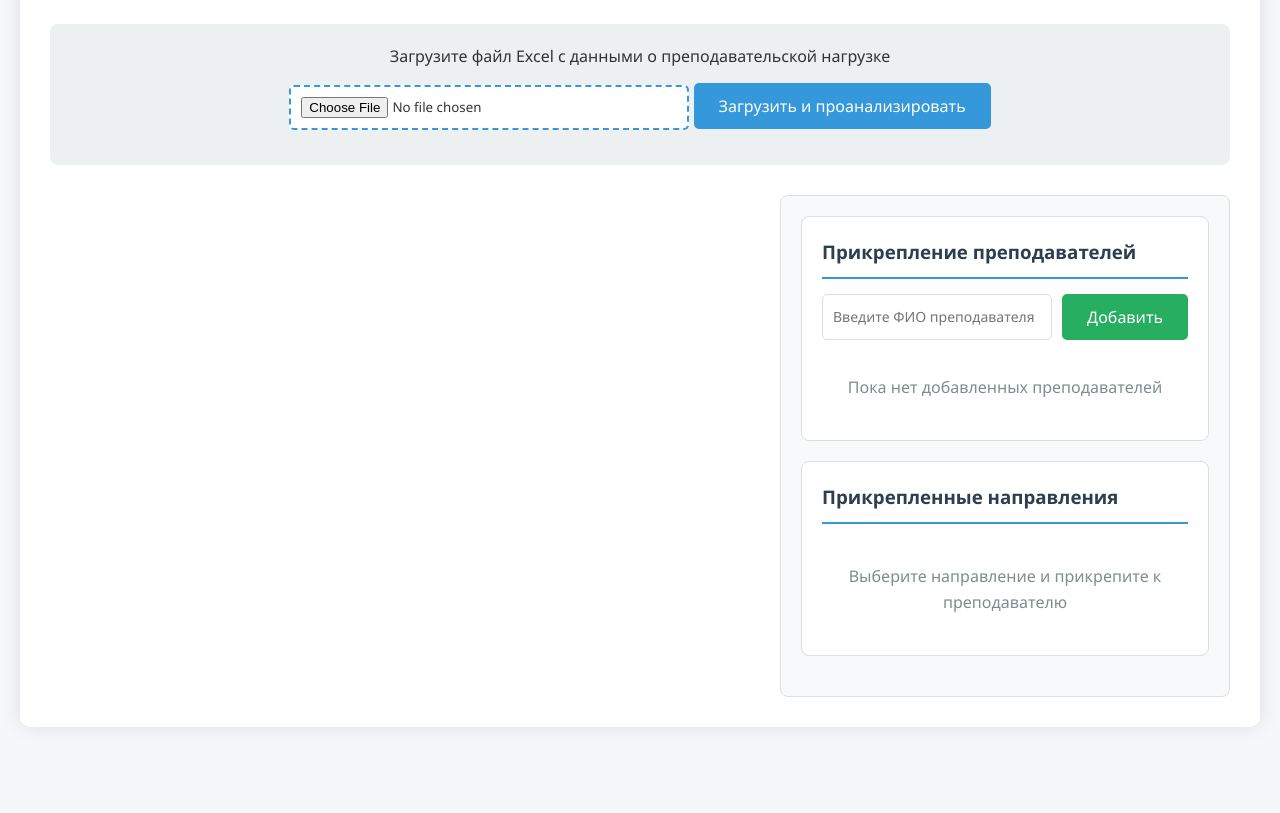
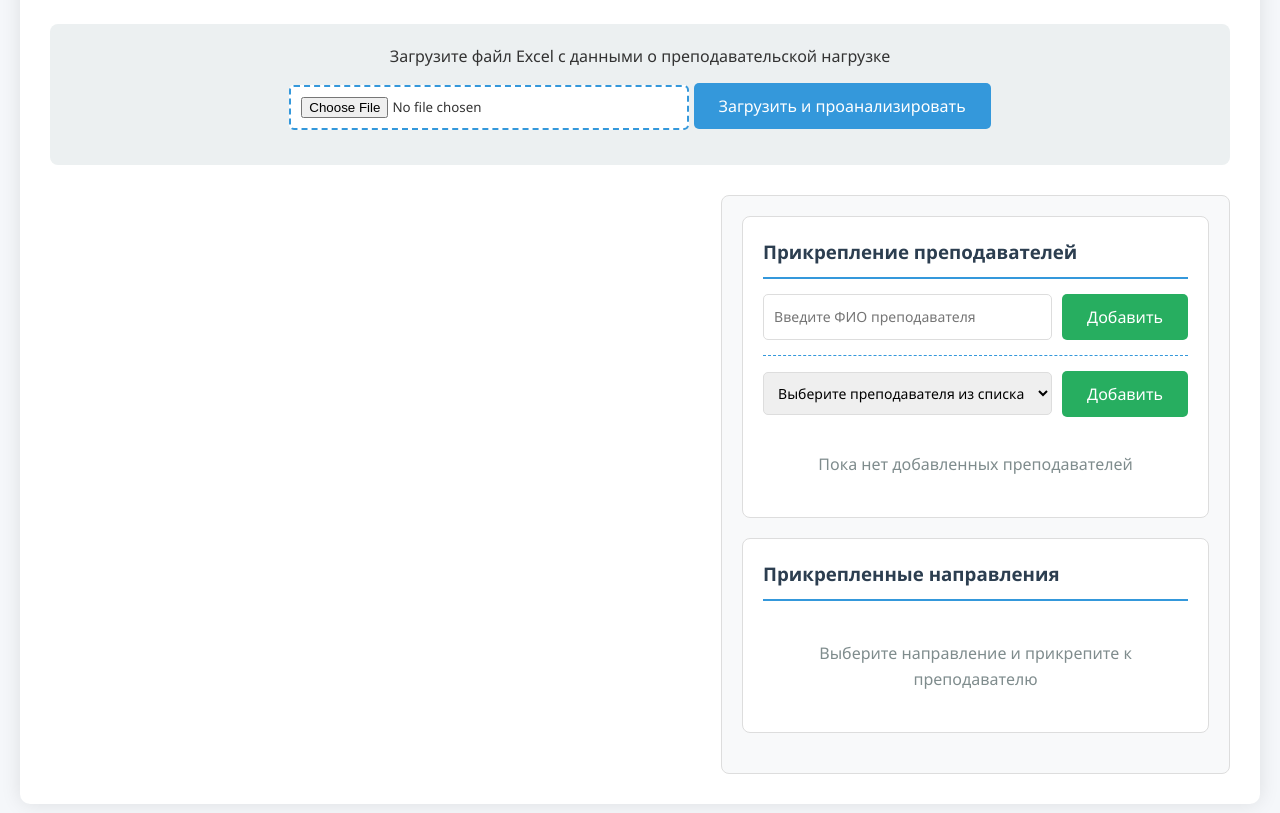
Before and after one commit to n4clon1/academic-site, a plain HTML site: page index.html in a window 1280 px wide. Shown: the part 119-932 px from the top of the page. Before the commit the page ends 866 px from the top, so only its background shows below. Drawn offline with Linux system fonts and the light colour scheme; a script that the page names is missing.

Commit message:
Update index.html

```diff
--- a/index.html
+++ b/index.html
@@ -40,10 +40,23 @@
             <div class="right-panel">
                 <div class="teacher-panel">
                     <h3>Прикрепление преподавателей</h3>
+
+                    <!-- Ручной ввод -->
                     <div class="teacher-input-group">
                         <input type="text" id="teacherName" class="teacher-input"
                             placeholder="Введите ФИО преподавателя">
                         <button id="addTeacherBtn" class="btn btn-success">Добавить</button>
+                    </div>
+
+                    <div style="margin-top: 15px; padding-top: 15px; border-top: 1px dashed #3498db;">
+                        <div style="display: flex; gap: 10px; align-items: center;">
+                            <select id="teacherSelect" class="teacher-input" style="flex: 1;">
+                                <option value="">Выберите преподавателя из списка</option>
+                            </select>
+                            <button id="addSelectedTeacherBtn" class="btn btn-success" style="white-space: nowrap;">
+                                Добавить
+                            </button>
+                        </div>
                     </div>
 
                     <div id="teacherList" class="teacher-list">
@@ -71,5 +84,6 @@
             </div>
         </div>
     </div>
+
 </body>
 </html>
```
